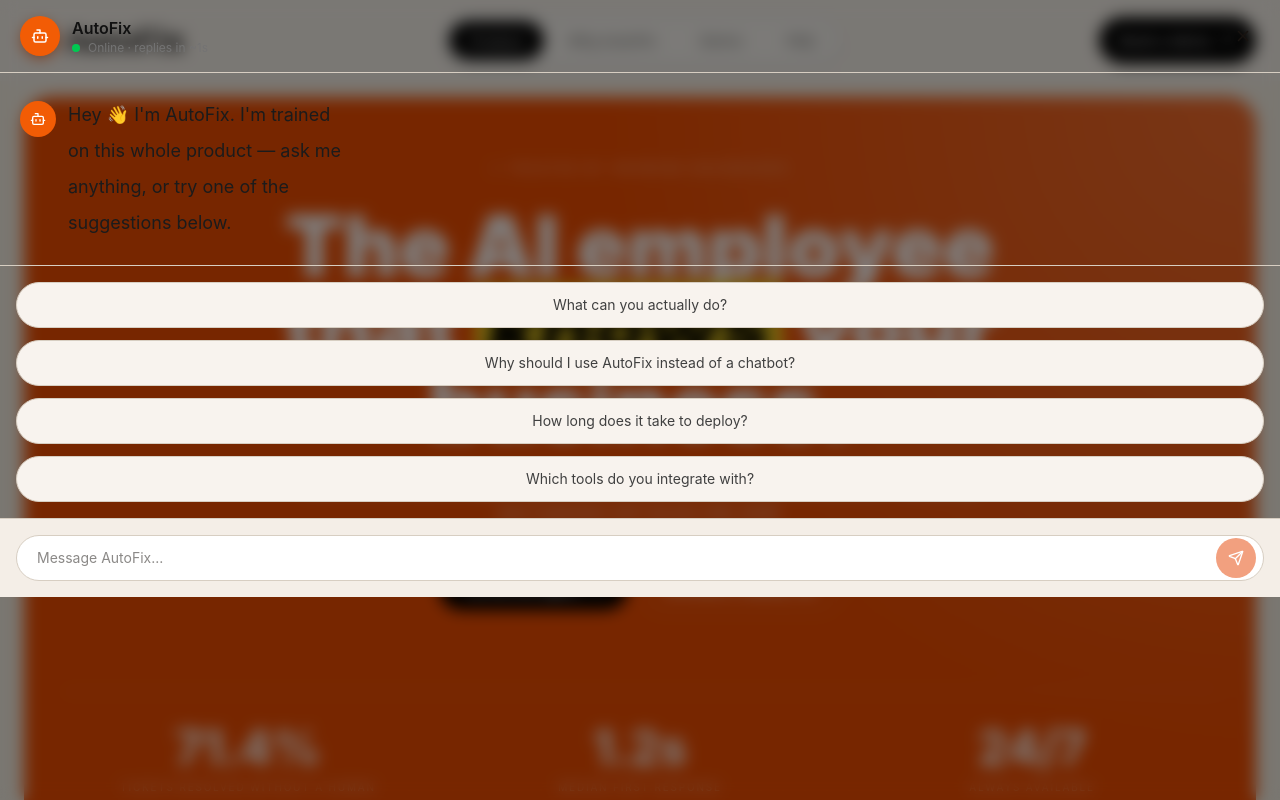
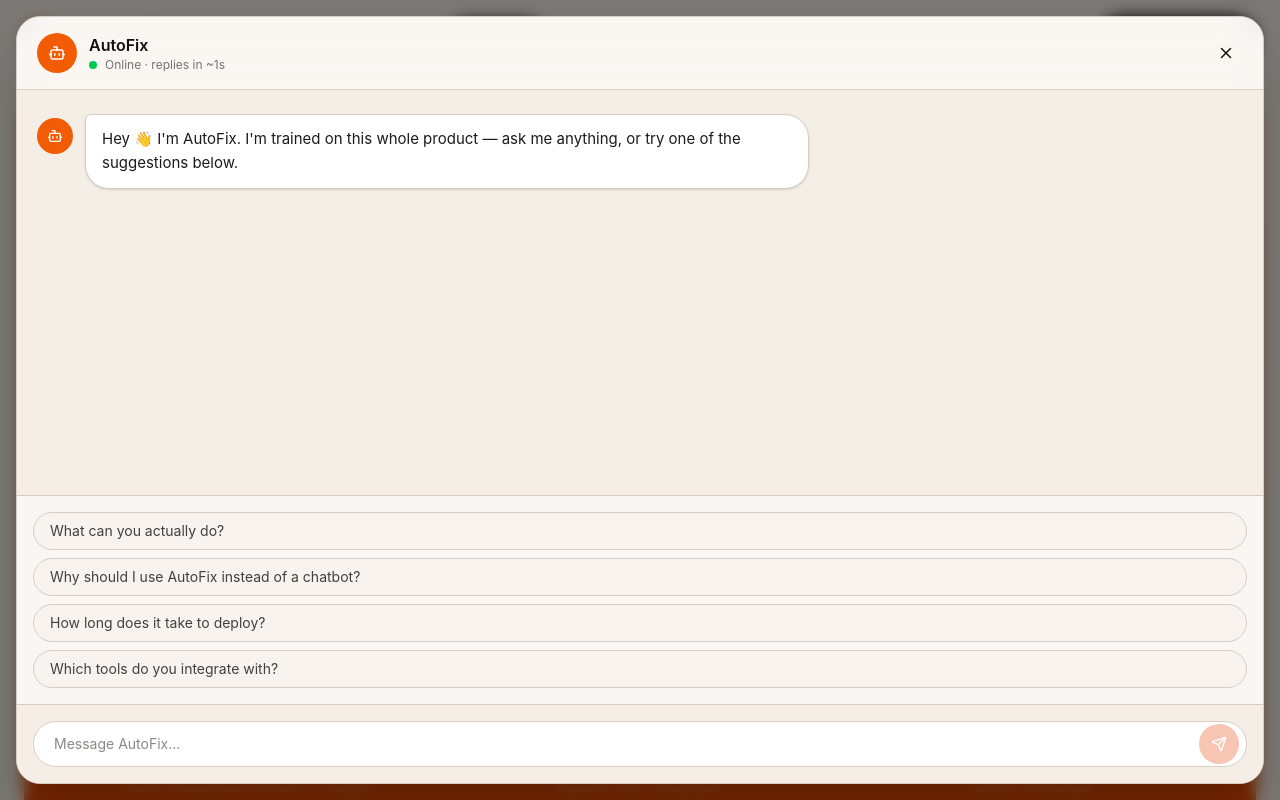
Before and after one commit to Str1nX03/AutoFix, a Next.js app in the folder frontend/: page / in a window 1280 px wide. Both pictures are taken after a click on the button 1224 px from the left and 744 px from the top of the page. Shown: the top 800 px of the page. Built offline with nearby package versions, Linux system fonts and the light colour scheme.

Commit message:
Replace local frontend folder with latest from bibhanshu

```diff
--- a/frontend/src/components/ChatBotUi.jsx
+++ b/frontend/src/components/ChatBotUi.jsx
@@ -1,12 +1,39 @@
 "use client";
 
-import { useState } from "react";
+import { useState, useRef, useEffect, useCallback } from "react";
 import { AnimatePresence, motion } from "framer-motion";
 import { Bot, X, Send } from "lucide-react";
 
 export default function ChatBotUi() {
   const [open, setOpen] = useState(false);
   const [message, setMessage] = useState("");
+  const [isLoading, setIsLoading] = useState(false);
+
+  // Generate a simple random session ID once when the component loads
+  const sessionId = useRef(
+    crypto.randomUUID?.() || Math.random().toString(36).slice(2),
+  );
+
+  // State to hold the chat history
+  const [messages, setMessages] = useState([
+    {
+      role: "assistant",
+      content:
+        "Hey 👋 I'm AutoFix. I'm trained on this whole product — ask me anything, or try one of the suggestions below.",
+    },
+  ]);
+
+  const messagesEndRef = useRef(null);
+
+  const inputRef = useRef(null);
+
+  useEffect(() => {
+    if (open) {
+      setTimeout(() => {
+        inputRef.current?.focus();
+      }, 100);
+    }
+  }, [open]);
 
   const suggestions = [
     "What can you actually do?",
@@ -14,6 +41,78 @@
     "How long does it take to deploy?",
     "Which tools do you integrate with?",
   ];
+
+  // Auto-scroll to the bottom when new messages arrive
+  useEffect(() => {
+    messagesEndRef.current?.scrollIntoView({
+      behavior: "smooth",
+      block: "end",
+    });
+  }, [messages, isLoading]);
+
+  // The function that connects to your FastAPI backend
+  const handleSendMessage = useCallback(
+    async (textToSend) => {
+      if (isLoading) return;
+
+      const finalMessage = textToSend || message;
+
+      if (!finalMessage.trim()) return;
+
+      const updatedMessages = [
+        ...messages,
+        {
+          role: "user",
+          content: finalMessage,
+        },
+      ];
+
+      setMessages(updatedMessages);
+      setMessage("");
+      setIsLoading(true);
+
+      try {
+        const response = await fetch(
+          `${process.env.NEXT_PUBLIC_API_URL}/api/chat`,
+          {
+            method: "POST",
+            headers: {
+              "Content-Type": "application/json",
+            },
+            body: JSON.stringify({
+              session_id: sessionId.current,
+              messages: updatedMessages,
+            }),
+          },
+        );
+
+        const data = await response.json();
+
+        setMessages((prev) => [
+          ...prev,
+          {
+            role: "assistant",
+            content: data.reply || "Sorry, I couldn't generate a response.",
+          },
+        ]);
+      } catch (err) {
+        setMessages((prev) => [
+          ...prev,
+          {
+            role: "assistant",
+            content: "Connection failed. Please try again.",
+          },
+        ]);
+      } finally {
+        setIsLoading(false);
+
+        requestAnimationFrame(() => {
+          inputRef.current?.focus();
+        });
+      }
+    },
+    [message, messages, isLoading],
+  );
 
   return (
     <div className="fixed bottom-6 right-6 z-50">
@@ -39,24 +138,22 @@
             transition={{ duration: 0.25 }}
             className="fixed inset-0 z-[9999] bg-black/50 backdrop-blur-sm"
           >
+            <div className="flex h-full w-full justify-center items-center p-4">
+              <div className="relative flex h-full max-h-[900px] w-full max-w-7xl flex-col overflow-hidden rounded-3xl border border-[#d7cec2] bg-[#f4eee7] shadow-2xl">
                 {/* HEADER */}
-
-            <div className="flex items-center justify-between border-b border-[#d7cec2] px-5 py-4">
+                <div className="flex items-center justify-between border-b border-[#d7cec2] px-5 py-4 bg-white/50 backdrop-blur-md">
                   <div className="flex items-center gap-3">
                     <div className="flex h-10 w-10 items-center justify-center rounded-full bg-[#f25c05] text-white">
                       <Bot size={18} />
                     </div>
-
                     <div>
                       <h3 className="font-semibold text-[#111]">AutoFix</h3>
-
                       <div className="flex items-center gap-2 text-xs text-neutral-500">
                         <span className="h-2 w-2 rounded-full bg-green-500" />
                         Online · replies in ~1s
                       </div>
                     </div>
                   </div>
-
                   <button
                     onClick={() => setOpen(false)}
                     className="rounded-full p-2 transition hover:bg-black/5"
@@ -65,70 +162,99 @@
                   </button>
                 </div>
 
-            {/* CHAT AREA */}
-
-            <div className="flex-1 overflow-y-auto px-5 py-6">
-              <div className="flex gap-3">
-                <div className="mt-1 flex h-9 w-9 items-center justify-center rounded-full bg-[#f25c05] text-white">
+                {/* CHAT AREA (Dynamically Rendered) */}
+                <div className="flex-1 overflow-y-auto px-5 py-6 flex flex-col gap-4">
+                  {messages.map((msg, index) => (
+                    <div
+                      key={index}
+                      className={`flex gap-3 ${msg.role === "user" ? "flex-row-reverse" : ""}`}
+                    >
+                      {/* Avatar only for assistant */}
+                      {msg.role === "assistant" && (
+                        <div className="mt-1 flex h-9 w-9 shrink-0 items-center justify-center rounded-full bg-[#f25c05] text-white">
                           <Bot size={16} />
                         </div>
+                      )}
 
-                <div className="max-w-[280px]">
-                  <div className="rounded-3xl rounded-tl-md bg-transparent text-[18px] leading-9 text-[#1b1b1b]">
-                    Hey 👋 I'm AutoFix. I'm trained on this whole product —
-                    ask me anything, or try one of the suggestions below.
+                      {/* Message Bubble */}
+                      <div
+                        className={`max-w-[80%] md:max-w-[60%] px-4 py-3 text-[15px] leading-relaxed shadow-sm ${
+                          msg.role === "user"
+                            ? "rounded-3xl rounded-tr-md bg-[#f25c05] text-white"
+                            : "rounded-3xl rounded-tl-md bg-white border border-[#d7cec2] text-[#1b1b1b]"
+                        }`}
+                      >
+                        {msg.content}
                       </div>
                     </div>
+                  ))}
+
+                  {/* Loading Indicator */}
+                  {isLoading && (
+                    <div className="flex gap-3">
+                      <div className="mt-1 flex h-9 w-9 shrink-0 items-center justify-center rounded-full bg-[#f25c05] text-white">
+                        <Bot size={16} />
                       </div>
+                      <div className="max-w-[280px] px-4 py-3 rounded-3xl rounded-tl-md bg-white border border-[#d7cec2] text-neutral-500 text-[15px]">
+                        <span className="animate-pulse">Thinking...</span>
+                      </div>
+                    </div>
+                  )}
+
+                  {/* Invisible div to anchor the auto-scroll */}
+                  <div ref={messagesEndRef} />
                 </div>
 
                 {/* SUGGESTIONS */}
-
-            <div className="border-t border-[#d7cec2] px-4 py-4">
-              <div className="flex flex-col gap-3">
+                {messages.length === 1 && (
+                  <div className="border-t border-[#d7cec2] px-4 py-4 bg-white/50">
+                    <div className="flex flex-col gap-2">
                       {suggestions.map((item) => (
                         <button
                           key={item}
-                    className="rounded-full border border-[#d7cec2] bg-[#f8f3ee] px-4 py-3 text-sm text-neutral-700 transition hover:bg-white"
+                          onClick={() => handleSendMessage(item)}
+                          className="rounded-full border border-[#d7cec2] bg-[#f8f3ee] px-4 py-2 text-sm text-neutral-700 transition hover:bg-white text-left truncate"
                         >
                           {item}
                         </button>
                       ))}
                     </div>
                   </div>
+                )}
 
-            {/* INPUT */}
-
+                {/* INPUT AREA */}
                 <div className="border-t border-[#d7cec2] bg-[#f4eee7] p-4">
-              <div className="relative">
+                  <form
+                    onSubmit={(e) => {
+                      e.preventDefault();
+                      handleSendMessage();
+                    }}
+                    className="relative"
+                  >
                     <input
+                      ref={inputRef}
+                      autoFocus
                       type="text"
                       placeholder="Message AutoFix..."
                       value={message}
                       onChange={(e) => setMessage(e.target.value)}
-                  className="w-full rounded-full border border-[#d7cec2] bg-white px-5 py-3 pr-14 text-sm outline-none"
+                      disabled={isLoading}
+                      className="w-full rounded-full border border-[#d7cec2] bg-white px-5 py-3 pr-14 text-sm outline-none disabled:opacity-50"
                     />
 
                     <button
-                  className="
-                    absolute
-                    right-2
-                    top-1/2
-                    flex
-                    h-10
-                    w-10
-                    -translate-y-1/2
-                    items-center
-                    justify-center
-                    rounded-full
-                    bg-[#f2a07f]
-                    text-white
-                    transition
-                    hover:scale-105
-                  "
+                      type="submit"
+                      disabled={isLoading || !message.trim()}
+                      className={`absolute right-2 top-1/2 flex h-10 w-10 -translate-y-1/2 items-center justify-center rounded-full text-white transition-all duration-300 ${
+                        message.trim()
+                          ? "bg-[#f25c05] shadow-[0_0_20px_rgba(242,92,5,0.6)] scale-100"
+                          : "bg-[#f2a07f] opacity-60"
+                      } ${isLoading ? "cursor-not-allowed" : "hover:scale-105"}`}
                     >
                       <Send size={16} />
                     </button>
+                  </form>
+                </div>
               </div>
             </div>
           </motion.div>
```
Lines whose indentation alone changed are shown as unchanged.
